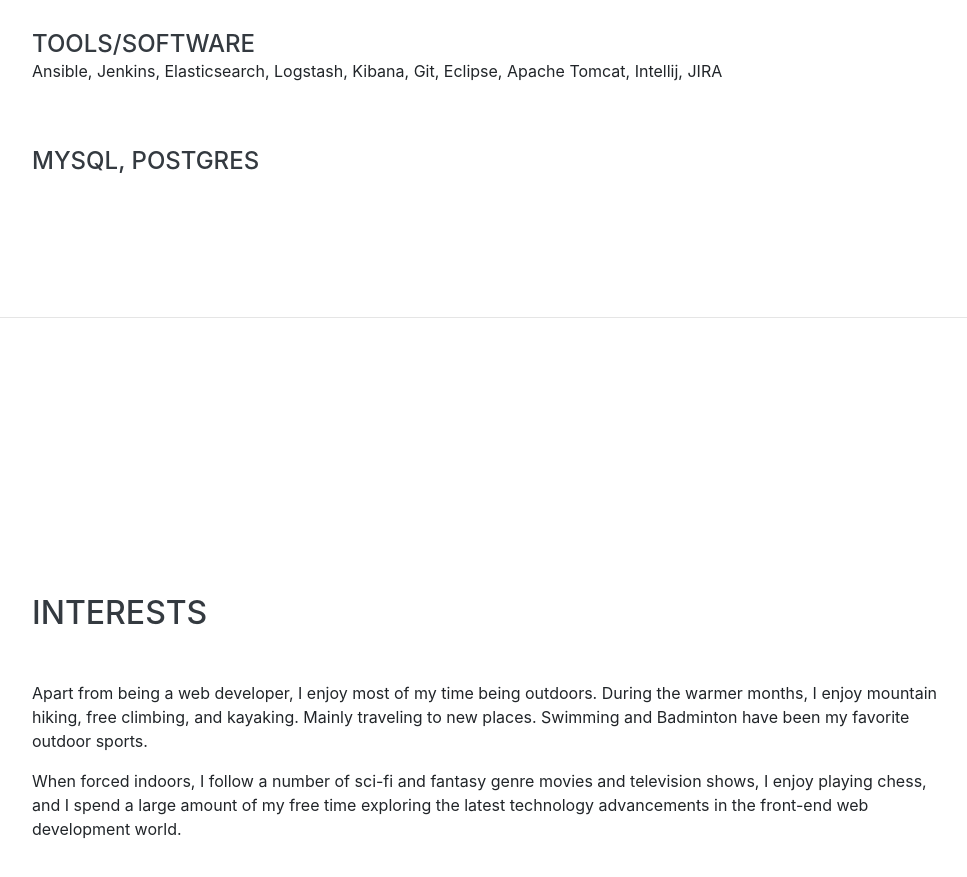
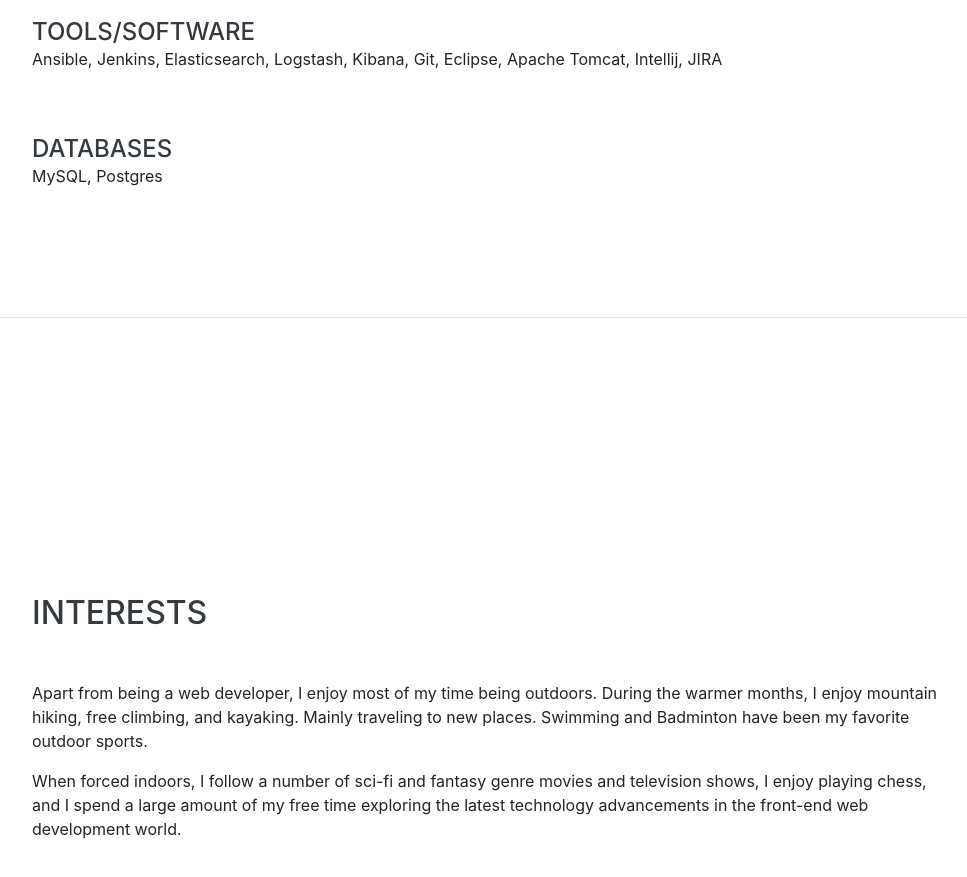
Before and after one commit to MaithreyiPrabhu/MaithreyiPrabhu.github.io, a website with bundled scripts: page index.html in a window 1280 px wide. Shown: the part 5160-6037 px from the top of the page, without its empty margins (288-1255 px from the left). Built offline with nearby package versions, Linux system fonts and the light colour scheme; a web font is replaced by a local one.

Commit message:
Update index.html

```diff
--- a/index.html
+++ b/index.html
@@ -299,7 +299,7 @@
         </div>
 	     <div class="resume-item d-flex flex-column flex-md-row justify-content-between mb-5">
           <div class="resume-content">
-            <h4 class="mb-0"Databases</h4>
+            <h4 class="mb-0">Databases</h4>
 		  <p>MySQL, Postgres</p>
           </div>
         </div>
```
